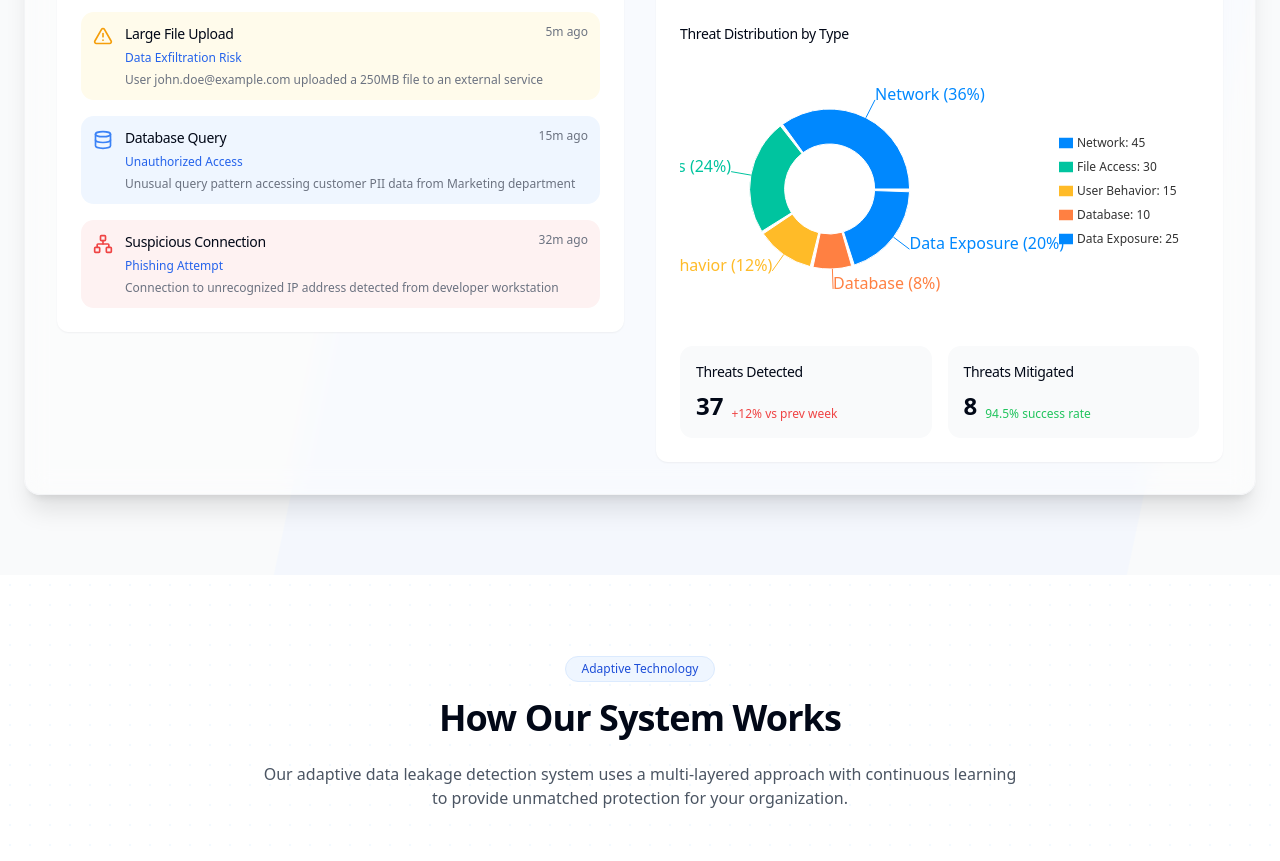
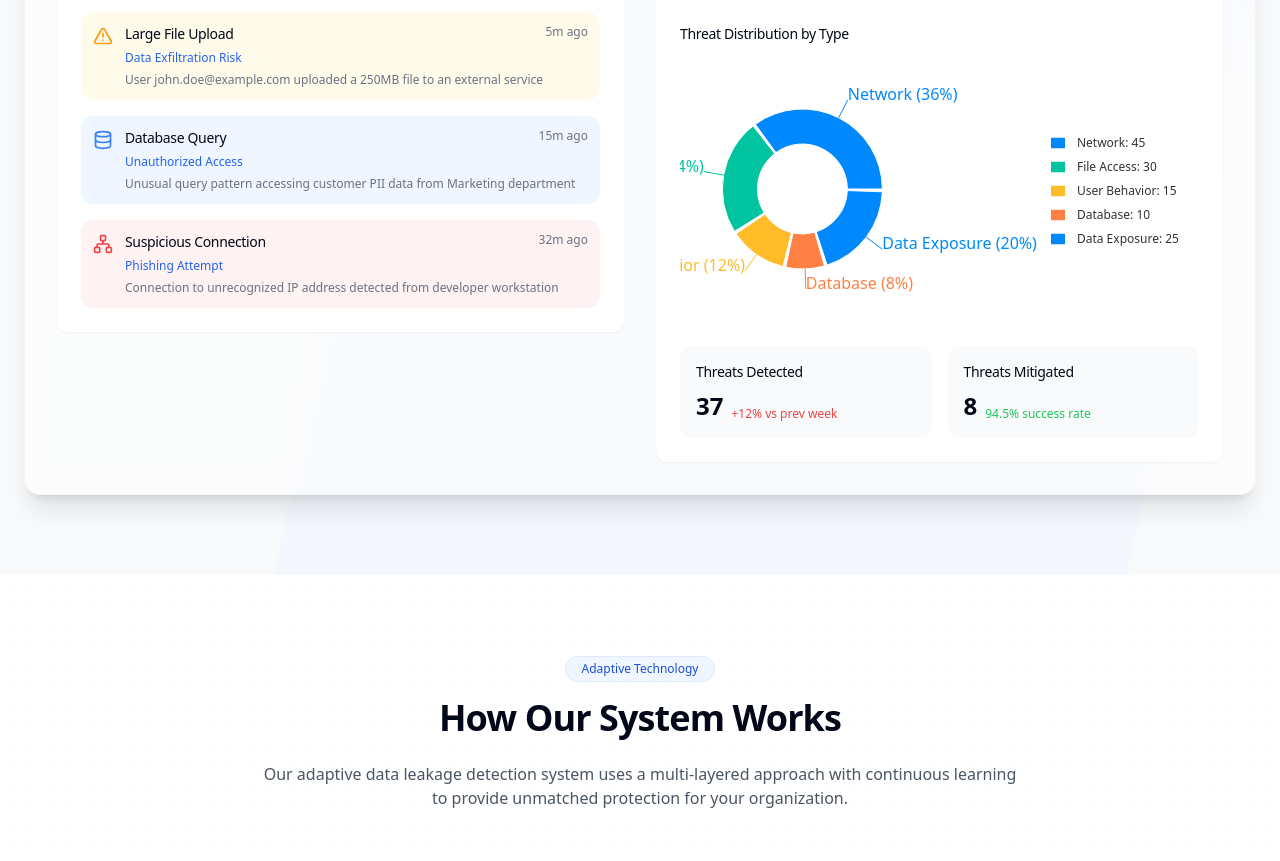
Before and after one commit to shettishalini/adaptive-leakage-sentinel, a React (Vite) app: page / in a window 1280 px wide. Shown: the part 3840-4701 px from the top of the page. Built offline with nearby package versions, Linux system fonts and the light colour scheme.

Commit message:
Fix dashboard layout and types
Corrected display issues and spacing in the dashboard.

```diff
--- a/src/components/Dashboard.tsx
+++ b/src/components/Dashboard.tsx
@@ -826,7 +826,7 @@ const Dashboard = () => {
                         <PieChart margin={{ top: 10, right: 10, left: 10, bottom: 10 }}>
                           <Pie
                             data={anomalyDistribution}
-                            cx="40%"
+                            cx="35%"
                             cy="50%"
                             innerRadius={45}
                             outerRadius={80}
@@ -845,12 +845,12 @@ const Dashboard = () => {
                             layout="vertical"
                             verticalAlign="middle"
                             align="right"
-                            wrapperStyle={{ paddingLeft: "20px" }}
+                            wrapperStyle={{ paddingLeft: "40px" }}
                             formatter={(value, entry, index) => {
-                              const safeIndex = index < anomalyDistribution.length ? index : 0;
+                              if (index >= anomalyDistribution.length) return null;
                               return (
-                                <span style={{ color: '#333333', fontSize: '12px' }}>
-                                  {`${value}: ${anomalyDistribution[safeIndex].value}`}
+                                <span style={{ color: '#333333', fontSize: '12px', paddingLeft: '8px' }}>
+                                  {`${value}: ${anomalyDistribution[index].value}`}
                                 </span>
                               );
                             }}
```
